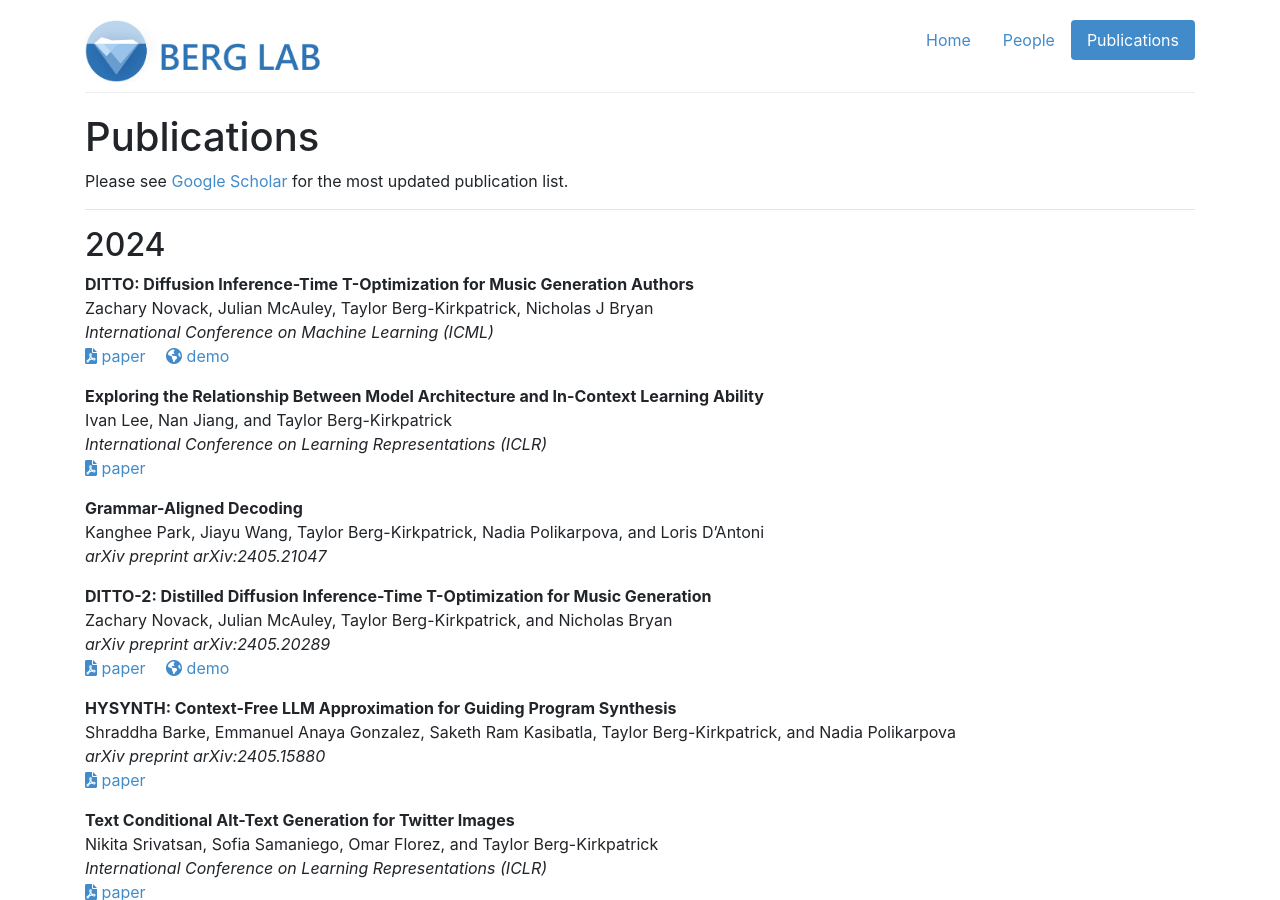
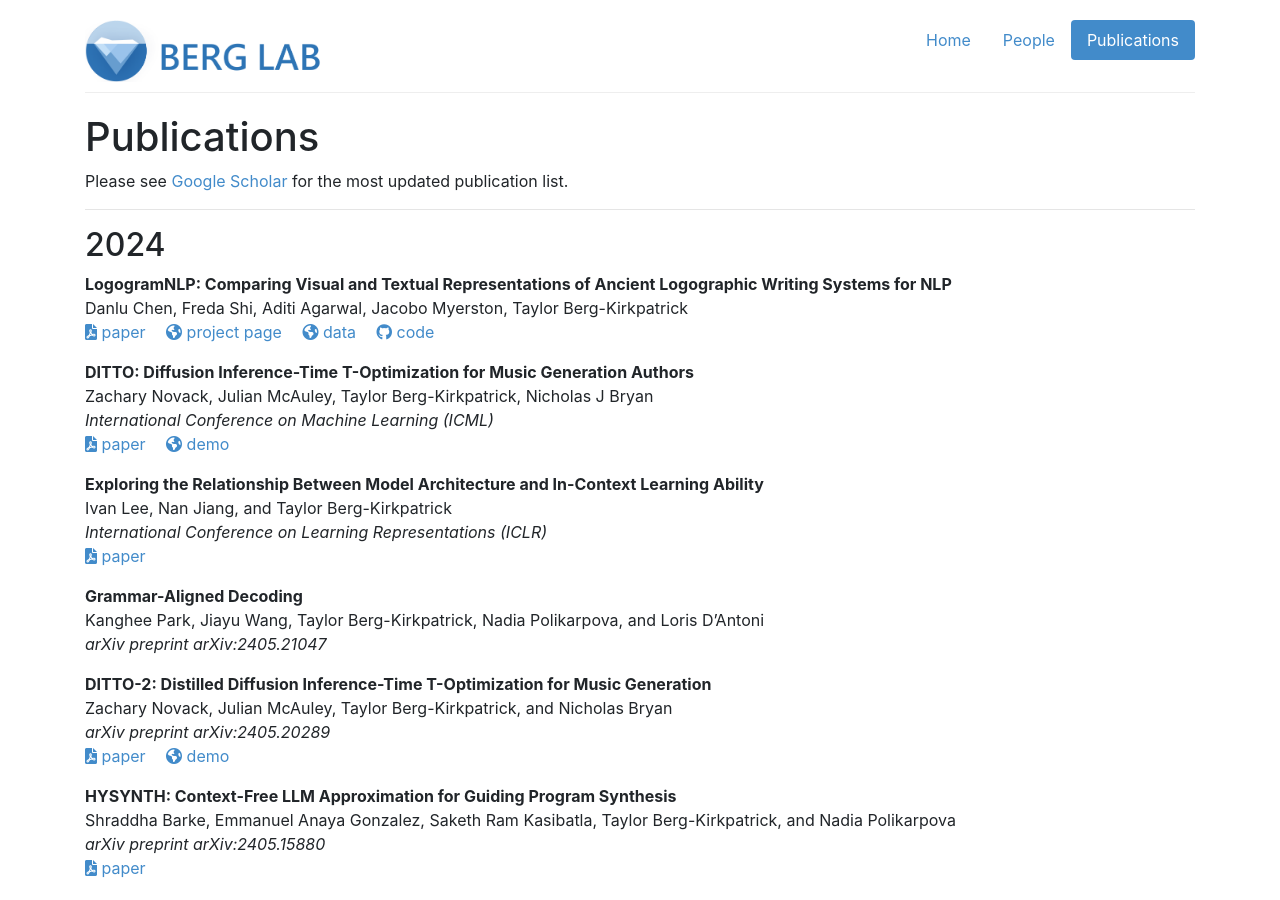
Before and after one commit to icebergnlp/icebergnlp.github.io, a Jekyll site: the page built from publications.md, in a window 1280 px wide and 900 px high. Built offline with Jekyll 4.4.1, drawn with Linux system fonts in a browser that asks for light colours.

Commit message:
Update publications.md

```diff
--- a/publications.md
+++ b/publications.md
@@ -8,6 +8,15 @@ Please see [Google Scholar](https://scholar.google.com/citations?user=mN6_BKAAAA
 ---
 
 ## 2024
+
+__LogogramNLP: Comparing Visual and Textual Representations of Ancient Logographic Writing Systems for NLP__ \\
+Danlu Chen, Freda Shi, Aditi Agarwal, Jacobo Myerston, Taylor Berg-Kirkpatrick\\
+{% include icon_link.html text="paper" icon=site.icons.paper href="https://arxiv.org/pdf/2408.04628" %}&emsp;
+{% include icon_link.html text="project page" icon=site.icons.demo href="https://logogramnlp.github.io/" %}&emsp;
+{% include icon_link.html text="data" icon=site.icons.demo href="https://github.com/taineleau/logogramNLP/tree/main/data" %}&emsp;
+{% include icon_link.html text="code" icon=site.icons.code href="https://github.com/taineleau/logogramnlp" %}
+
+
 
 __DITTO: Diffusion Inference-Time T-Optimization for Music Generation Authors__\\
 Zachary Novack, Julian McAuley, Taylor Berg-Kirkpatrick, Nicholas J Bryan\\
```
